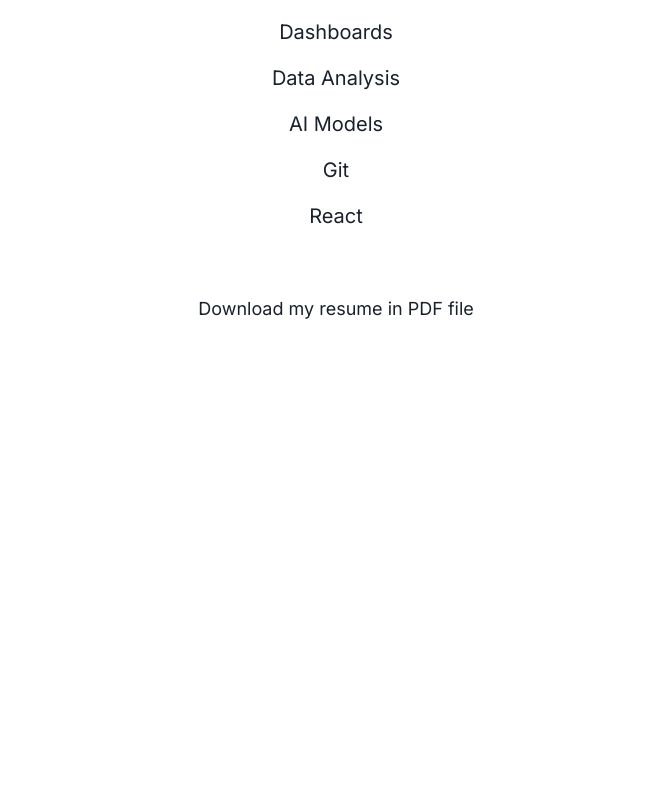
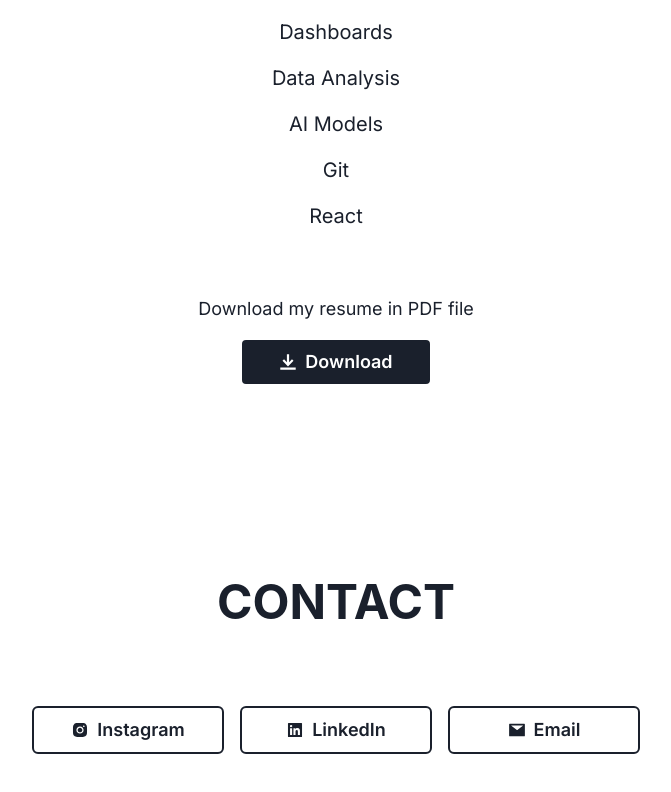
Before and after one commit to vitortrindader/vitortrindader, a Next.js app: page / in a window 1280 px wide. Shown: the part 2326-3118 px from the top of the page, without its empty margins (304-975 px from the left). Before the commit the page ends 2680 px from the top, so only its background shows below. Built offline with nearby package versions, Linux system fonts and the light colour scheme.

Commit message:
Feat: Contact Section

```diff
--- /dev/null
+++ b/components/contact/index.jsx
@@ -0,0 +1,62 @@
+import { Button, Flex, Heading } from "@chakra-ui/react";
+import { AiFillInstagram, AiFillLinkedin, AiFillMail } from "react-icons/ai";
+
+export default function Contact() {
+  return (
+    <Flex
+      paddingBottom="100px"
+      align="center"
+      direction="column"
+      marginTop={{ base: "3rem", md: "8rem" }}
+    >
+      <Flex direction="column" gap="1rem" padding="2rem">
+        <Heading
+          textAlign="center"
+          size={{ base: "lg", md: "2xl" }}
+          lineHeight={1.25}
+        >
+          CONTACT
+        </Heading>
+        <Flex
+          marginTop={{ base: "2rem", md: "4rem" }}
+          direction={{ base: "column", md: "row" }}
+          gap="1rem"
+        >
+          <Button
+            leftIcon={<AiFillInstagram />}
+            minWidth="12rem"
+            size="lg"
+            variant="outline"
+            color="gray.800"
+            borderColor="gray.500"
+            border="2px"
+          >
+            Instagram
+          </Button>
+          <Button
+            leftIcon={<AiFillLinkedin />}
+            minWidth="12rem"
+            size="lg"
+            variant="outline"
+            color="gray.800"
+            borderColor="gray.500"
+            border="2px"
+          >
+            LinkedIn
+          </Button>
+          <Button
+            leftIcon={<AiFillMail />}
+            minWidth="12rem"
+            size="lg"
+            variant="outline"
+            color="gray.800"
+            borderColor="gray.500"
+            border="2px"
+          >
+            Email
+          </Button>
+        </Flex>
+      </Flex>
+    </Flex>
+  );
+}
--- a/components/resume/index.jsx
+++ b/components/resume/index.jsx
@@ -1,4 +1,12 @@
-import { Flex, Heading, Highlight, Text } from "@chakra-ui/react";
+import {
+  Button,
+  Flex,
+  Heading,
+  Highlight,
+  Stack,
+  Text,
+} from "@chakra-ui/react";
+import { DownloadIcon } from "@chakra-ui/icons";
 
 export default function Resume() {
   return (
@@ -109,6 +117,20 @@
         <Text fontSize={{ base: "sm", md: "lg" }}>
           Download my resume in PDF file
         </Text>
+        <Stack direction="row" spacing={4}>
+          <Button
+            leftIcon={<DownloadIcon />}
+            minWidth="12rem"
+            size="lg"
+            variant="solid"
+            bg="gray.800"
+            color="white"
+            borderColor="gray.500"
+            border="2px"
+          >
+            Download
+          </Button>
+        </Stack>
       </Flex>
     </Flex>
   );
--- a/pages/index.js
+++ b/pages/index.js
@@ -1,4 +1,5 @@
 import About from "@/components/about";
+import Contact from "@/components/contact";
 import Navbar from "@/components/navbar";
 import Resume from "@/components/resume";
 import Work from "@/components/work";
@@ -11,6 +12,7 @@
       <About />
       <Work />
       <Resume />
+      <Contact />
     </Flex>
   );
 }
```
